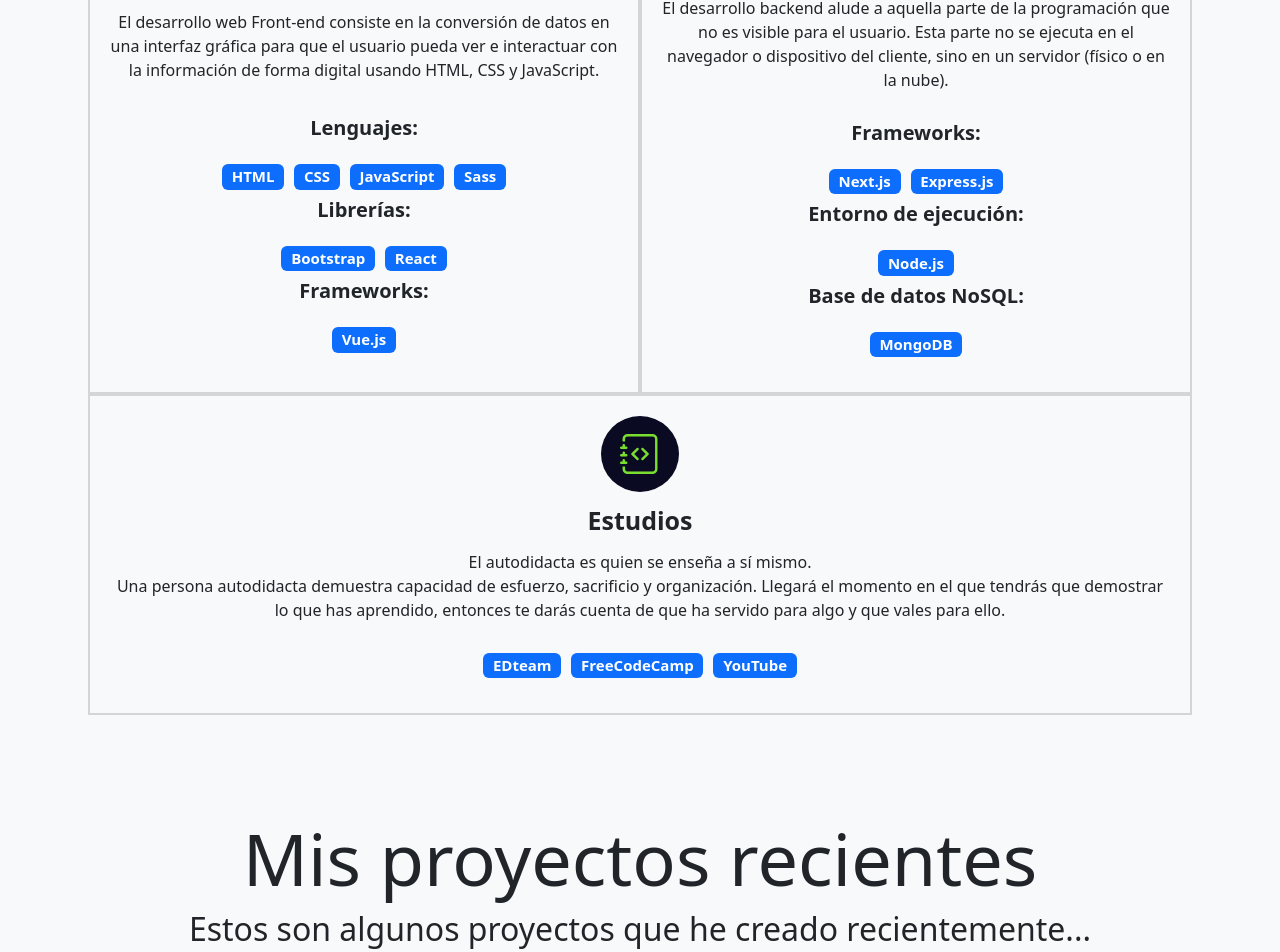
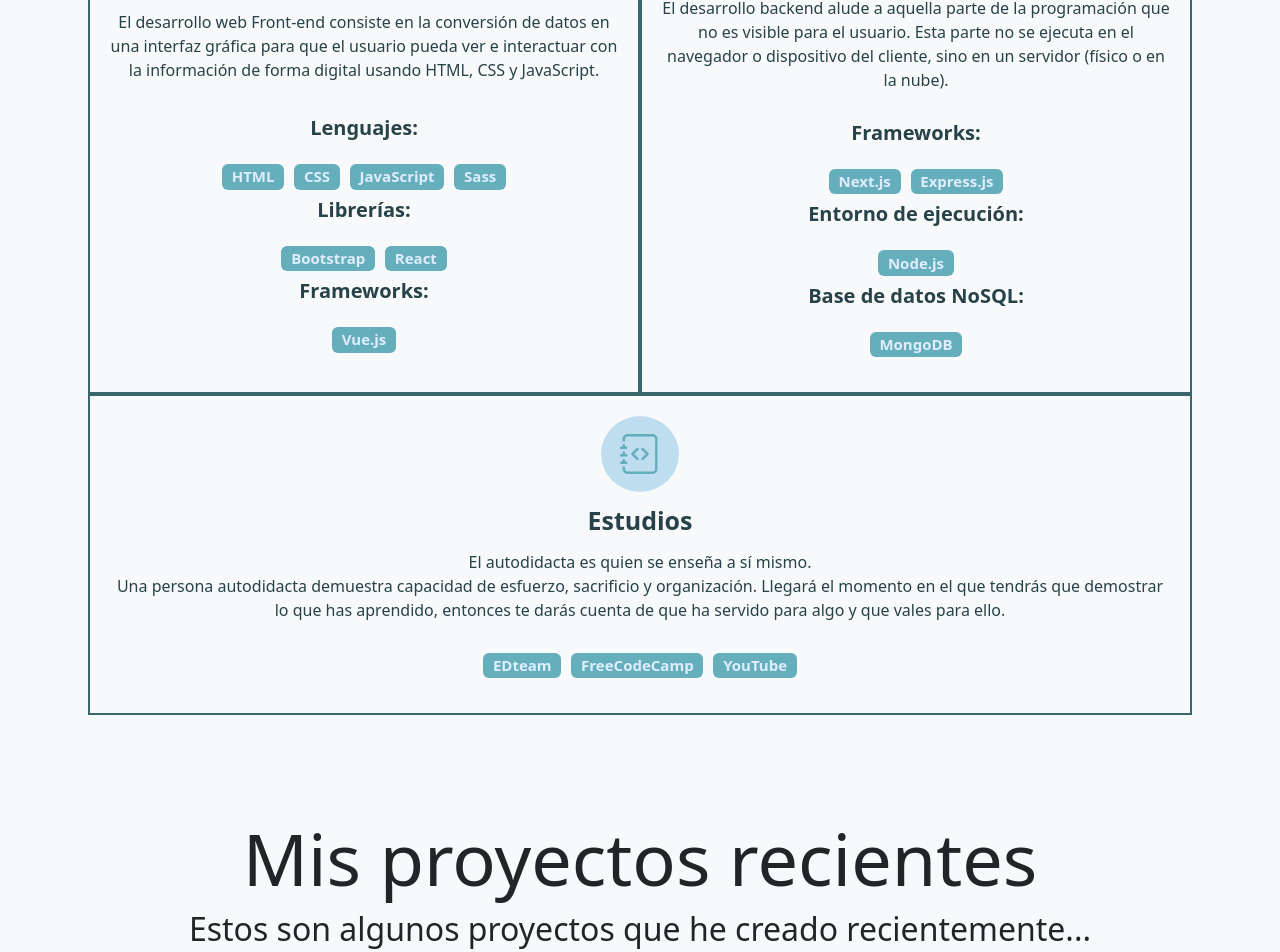
Before and after one commit to Denver-336/EduWeb, a Next.js app: page / in a window 1280 px wide. Shown: the part 1411-2363 px from the top of the page. Built offline with nearby package versions, Linux system fonts and the light colour scheme.

Commit message:
rediseño estudios

```diff
--- a/components/experiencia/BackEnd.jsx
+++ b/components/experiencia/BackEnd.jsx
@@ -1,17 +1,17 @@
-export default function BackEnd() {
+export default function BackEnd () {
   return (
-    <div className="columna col-12 col-md-6">
-      <i className="bi bi-pc"></i>
-      <p className="experiencia-titulo">Desarrollo web Back-End</p>
+    <div className='columna col-12 col-md-6'>
+      <i className='bi bi-pc' />
+      <p className='experiencia-titulo'>Desarrollo web Back-End</p>
       <p>El desarrollo backend alude a aquella parte de la programación que no es visible para el usuario. Esta parte no se ejecuta en el navegador o dispositivo del cliente, sino en un servidor (físico o en la nube).</p>
-      <div className="badges-contenedor">
+      <div className='badges-contenedor'>
         <p>Frameworks:</p>
-        <span className="badge text-bg-primary">Next.js</span>
-        <span className="badge text-bg-primary">Express.js</span>
+        <span className='badge'>Next.js</span>
+        <span className='badge'>Express.js</span>
         <p>Entorno de ejecución:</p>
-        <span className="badge text-bg-primary">Node.js</span>
+        <span className='badge'>Node.js</span>
         <p>Base de datos NoSQL:</p>
-        <span className="badge text-bg-primary">MongoDB</span>
+        <span className='badge'>MongoDB</span>
       </div>
     </div>
   )
--- a/components/experiencia/Estudios.jsx
+++ b/components/experiencia/Estudios.jsx
@@ -1,14 +1,15 @@
-export default function Estudios() {
+export default function Estudios () {
   return (
-    <div className="columna col-12 col-md-12">
-      <i className="bi bi-journal-code"></i>
-      <p className="experiencia-titulo">Estudios</p>
+    <div className='columna col-12 col-md-12'>
+      <i className='bi bi-journal-code' />
+      <p className='experiencia-titulo'>Estudios</p>
       <p>El autodidacta es quien se enseña a sí mismo.<br />
-        Una persona autodidacta demuestra capacidad de esfuerzo, sacrificio y organización. Llegará el momento en el que tendrás que demostrar lo que has aprendido, entonces te darás cuenta de que ha servido para algo y que vales para ello.</p>
-      <div className="badges-contenedor">
-        <span className="badge text-bg-primary">EDteam</span>
-        <span className="badge text-bg-primary">FreeCodeCamp</span>
-        <span className="badge text-bg-primary">YouTube</span>
+        Una persona autodidacta demuestra capacidad de esfuerzo, sacrificio y organización. Llegará el momento en el que tendrás que demostrar lo que has aprendido, entonces te darás cuenta de que ha servido para algo y que vales para ello.
+      </p>
+      <div className='badges-contenedor'>
+        <span className='badge'>EDteam</span>
+        <span className='badge'>FreeCodeCamp</span>
+        <span className='badge'>YouTube</span>
       </div>
     </div>
   )
--- a/components/experiencia/FrontEnd.jsx
+++ b/components/experiencia/FrontEnd.jsx
@@ -1,20 +1,20 @@
-export default function FrontEnd() {
+export default function FrontEnd () {
   return (
-    <div className="columna col-12 col-md-6">
-      <i className="bi bi-laptop"></i>
-      <p className="experiencia-titulo">Desarrollo web Front-end</p>
+    <div className='columna col-12 col-md-6'>
+      <i className='bi bi-laptop' />
+      <p className='experiencia-titulo'>Desarrollo web Front-end</p>
       <p>El desarrollo web Front-end consiste en la conversión de datos en una interfaz gráfica para que el usuario pueda ver e interactuar con la información de forma digital usando HTML, CSS y JavaScript.</p>
-      <div className="badges-contenedor">
+      <div className='badges-contenedor'>
         <p>Lenguajes:</p>
-        <span className="badge text-bg-primary">HTML</span>
-        <span className="badge text-bg-primary">CSS</span>
-        <span className="badge text-bg-primary">JavaScript</span>
-        <span className="badge text-bg-primary">Sass</span>
+        <span className='badge'>HTML</span>
+        <span className='badge'>CSS</span>
+        <span className='badge'>JavaScript</span>
+        <span className='badge'>Sass</span>
         <p>Librerías:</p>
-        <span className="badge text-bg-primary">Bootstrap</span>
-        <span className="badge text-bg-primary">React</span>
+        <span className='badge'>Bootstrap</span>
+        <span className='badge'>React</span>
         <p>Frameworks:</p>
-        <span className="badge text-bg-primary">Vue.js</span>
+        <span className='badge'>Vue.js</span>
       </div>
     </div>
   )
--- a/styles/Experiencia.css
+++ b/styles/Experiencia.css
@@ -1,11 +1,12 @@
 
 .experiencia {
   padding: 40px 40px 60px 40px;
+  color: var(--color-800);
 }
 
 .experiencia .columna {
   padding: 20px;
-  border: 2px solid #8080804d;
+  border: 2px solid var(--color-700);
   display: flex;
   flex-direction: column;
   align-items: center;
@@ -13,15 +14,18 @@
   transition: all 0.2s ease-in;
 }
 
-.experiencia .columna:hover {
-  color: white;
-  background-color: #1b1b32;
+.columna:hover {
+  color: var(--color-100);
+  background-color: var(--color-800);
+}
+.columna:hover  .badge {
+  color: var(--color-800);
+  background-color: var(--color-200);
 }
 
 .experiencia i {
   font-size: 2.5rem;
-  color: #7ade30;
-  background-color: #0a0a23;
+  background-color: var(--color-200);
   padding: 8px 19px;
   border-radius: 50%;
 }
@@ -40,4 +44,6 @@
 
 .badge {
   margin: 5px;
+  background-color: var(--color-500);
+  color: var(--color-100);
 }
--- a/styles/Fondo.css
+++ b/styles/Fondo.css
@@ -1,3 +1,4 @@
 .fondo {
   background-color: var(--color-500);
+  color: var(--color-800);
 }
```
